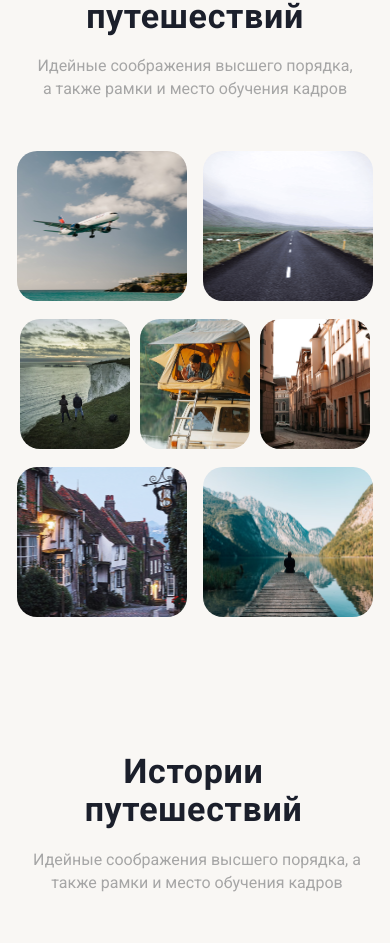
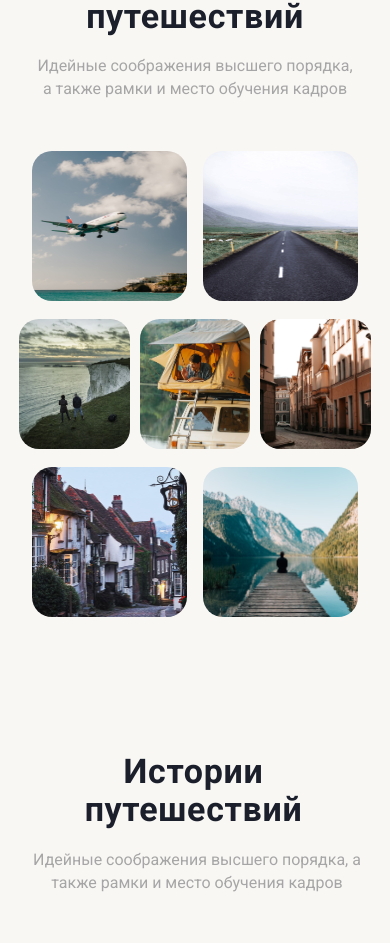
Before and after one commit to MaryBrandyBug/YourTour-React, a React (Create React App) app in the folder your-tour/: page / in a window 390 px wide. Shown: the part 5864-6807 px from the top of the page. Built offline with nearby package versions, Linux system fonts and the light colour scheme.

Commit message:
fix style photo section

```diff
--- a/your-tour/src/components/TravelPhotoSection/TravelPhoto.css
+++ b/your-tour/src/components/TravelPhotoSection/TravelPhoto.css
@@ -11,51 +11,45 @@
   gap: 30px;
 }
 .travel-photo-section .travel-photo-section__content .travel-photo-section__photo-container {
-  max-width: 1860px;
-  max-height: 301px;
+  min-width: 100%;
   display: flex;
   flex-direction: row;
-  align-items: flex-start;
+  justify-content: center;
   padding: 0px;
   gap: 30px;
 }
 .travel-photo-section .travel-photo-section__content .travel-photo-section__photo-container .travel-photo-section__big-photo {
-  max-width: 442.5px;
-  max-height: auto;
+  max-width: 23%;
   border-radius: 50px;
   -o-object-fit: cover;
      object-fit: cover;
 }
 .travel-photo-section .travel-photo-section__content .travel-photo-section__photo-container .travel-photo-section__small-photo {
-  max-width: 349.16px;
+  max-width: 18%;
   min-height: 301px;
   border-radius: 50px;
   -o-object-fit: cover;
      object-fit: cover;
 }
 
-@media (max-width: 1730px) {
+@media (max-width: 1630px) {
   .travel-photo-section .travel-photo-section__content .travel-photo-section__photo-container .travel-photo-section__big-photo {
-    max-width: 370.67px;
     min-height: 300px;
+    max-width: 26.7%;
   }
   .travel-photo-section .travel-photo-section__content .travel-photo-section__photo-container .max-size {
     display: none;
   }
   .travel-photo-section .travel-photo-section__content .travel-photo-section__photo-container .travel-photo-section__small-photo {
-    max-width: 270px;
+    max-width: 22.5%;
   }
 }
 @media (max-width: 1175px) {
   .travel-photo-section .travel-photo-section__content .travel-photo-section__photo-container .travel-photo-section__big-photo {
-    max-width: 314.67px;
     min-height: 300px;
   }
   .travel-photo-section .travel-photo-section__content .travel-photo-section__photo-container .max-size {
     display: none;
-  }
-  .travel-photo-section .travel-photo-section__content .travel-photo-section__photo-container .travel-photo-section__small-photo {
-    max-width: 231px;
   }
 }
 @media (max-width: 1024px) {
@@ -76,14 +70,11 @@
     gap: 20px;
   }
   .travel-photo-section .travel-photo-section__content .travel-photo-section__photo-container .travel-photo-section__big-photo {
-    max-width: 314.67px;
+    max-width: 30%;
     min-height: 300px;
   }
   .travel-photo-section .travel-photo-section__content .travel-photo-section__photo-container .max-size {
     display: none;
-  }
-  .travel-photo-section .travel-photo-section__content .travel-photo-section__photo-container .travel-photo-section__small-photo {
-    max-width: 231px;
   }
 }
 @media (max-width: 992px) {
@@ -115,7 +106,7 @@
     justify-content: center;
   }
   .travel-photo-section .travel-photo-section__content .travel-photo-section__photo-container .travel-photo-section__big-photo {
-    max-width: 340px;
+    max-width: 40%;
     max-height: 110px;
     border-radius: 20px;
   }
@@ -123,7 +114,7 @@
     display: none;
   }
   .travel-photo-section .travel-photo-section__content .travel-photo-section__photo-container .travel-photo-section__small-photo {
-    max-width: 250px;
+    max-width: 34.5%;
     max-height: 110px;
     border-radius: 20px;
   }
@@ -154,7 +145,6 @@
     justify-content: center;
   }
   .travel-photo-section .travel-photo-section__content .travel-photo-section__photo-container .travel-photo-section__big-photo {
-    max-width: 240px;
     max-height: 110px;
     border-radius: 20px;
   }
@@ -162,7 +152,6 @@
     display: none;
   }
   .travel-photo-section .travel-photo-section__content .travel-photo-section__photo-container .travel-photo-section__small-photo {
-    max-width: 170px;
     max-height: 70px;
     border-radius: 20px;
   }
@@ -196,7 +185,7 @@
     max-height: auto;
   }
   .travel-photo-section .travel-photo-section__content .travel-photo-section__photo-container .travel-photo-section__big-photo {
-    max-width: 170px;
+    max-width: 48.5%;
     min-height: 150px;
     max-height: 110px;
     border-radius: 20px;
@@ -205,7 +194,6 @@
     display: none;
   }
   .travel-photo-section .travel-photo-section__content .travel-photo-section__photo-container .travel-photo-section__small-photo {
-    max-width: 110px;
     min-height: 130px;
     border-radius: 20px;
   }
@@ -224,7 +212,7 @@
     gap: 18px;
   }
   .travel-photo-section .travel-photo-section__content .travel-photo-section__photo-container .travel-photo-section__big-photo {
-    max-width: 150px;
+    min-width: 46.7%;
     min-height: 110px;
     border-radius: 20px;
   }
@@ -232,7 +220,7 @@
     display: none;
   }
   .travel-photo-section .travel-photo-section__content .travel-photo-section__photo-container .travel-photo-section__small-photo {
-    max-width: 99px;
+    max-width: 30%;
     border-radius: 20px;
     min-height: 110px;
   }
--- a/your-tour/src/components/TravelPhotoSection/TravelPhoto.scss
+++ b/your-tour/src/components/TravelPhotoSection/TravelPhoto.scss
@@ -15,23 +15,27 @@
         gap: 30px;
 
         .travel-photo-section__photo-container {
-            max-width: 1860px;
-            max-height: 301px;
+            // max-width: 1860px;
+            // max-height: 301px;
+            min-width: 100%;
             display: flex;
             flex-direction: row;
-            align-items: flex-start;
+            // align-items: flex-start;
+            justify-content: center;
             padding: 0px;
             gap: 30px;
 
             .travel-photo-section__big-photo {
-                max-width: 442.5px;
-                max-height: auto;
+                // max-width: 442.5px;
+                max-width: 23%;
+                // max-height: auto;
                 border-radius: 50px;
                 object-fit: cover;
             }
 
             .travel-photo-section__small-photo {
-                max-width: 349.16px;
+                // max-width: 349.16px;
+                max-width: 18%;
                 min-height: 301px;
                 border-radius: 50px;
                 object-fit: cover;
@@ -40,7 +44,7 @@
     }
 }
 
-@media (max-width: 1730px) {
+@media (max-width: 1630px) {
     .travel-photo-section {
 
         .travel-photo-section__content {
@@ -48,15 +52,17 @@
             .travel-photo-section__photo-container {
 
                 .travel-photo-section__big-photo {
-                    max-width: 370.67px;
+                    // max-width: 370.67px;
                     min-height: 300px;
+                    max-width: 26.7%;
                 }
                 .max-size {
                     display: none;
                 }
 
                 .travel-photo-section__small-photo {
-                    max-width: 270px;
+                    // max-width: 270px;
+                    max-width: 22.5%;
                 }
 
             }
@@ -72,7 +78,7 @@
             .travel-photo-section__photo-container {
 
                 .travel-photo-section__big-photo {
-                    max-width: 314.67px;
+                    // max-width: 314.67px;
                     min-height: 300px;
                 }
                 .max-size {
@@ -80,7 +86,7 @@
                 }
 
                 .travel-photo-section__small-photo {
-                    max-width: 231px;
+                    // max-width: 231px;
                 }
 
             }
@@ -107,7 +113,8 @@
                 gap: 20px;
 
                 .travel-photo-section__big-photo {
-                    max-width: 314.67px;
+                    // max-width: 314.67px;
+                    max-width: 30%;
                     min-height: 300px;
                 }
                 .max-size {
@@ -115,7 +122,7 @@
                 }
 
                 .travel-photo-section__small-photo {
-                    max-width: 231px;
+                    // max-width: 231px;
                 }
 
             }
@@ -158,7 +165,8 @@
                 justify-content: center;
 
                 .travel-photo-section__big-photo {
-                    max-width: 340px;
+                    // max-width: 340px;
+                    max-width: 40%;
                     max-height: 110px;
                     border-radius: 20px;
                 }
@@ -168,7 +176,8 @@
                 }
 
                 .travel-photo-section__small-photo {
-                    max-width: 250px;
+                    // max-width: 250px;
+                    max-width: 34.5%;
                     max-height: 110px;
                     border-radius: 20px;
                 }
@@ -208,7 +217,7 @@
                 justify-content: center;
 
                 .travel-photo-section__big-photo {
-                    max-width: 240px;
+                    // max-width: 240px;
                     max-height: 110px;
                     border-radius: 20px;
                 }
@@ -218,7 +227,7 @@
                 }
 
                 .travel-photo-section__small-photo {
-                    max-width: 170px;
+                    // max-width: 170px;
                     max-height: 70px;
                     border-radius: 20px;
                 }
@@ -261,7 +270,8 @@
                 max-height: auto;
 
                 .travel-photo-section__big-photo {
-                    max-width: 170px;
+                    // max-width: 170px;
+                    max-width: 48.5%;
                     min-height: 150px;
                     max-height: 110px;
                     border-radius: 20px;
@@ -272,7 +282,7 @@
                 }
 
                 .travel-photo-section__small-photo {
-                    max-width: 110px;
+                    // max-width: 110px;
                     min-height: 130px;
                     border-radius: 20px;
                 }
@@ -310,7 +320,8 @@
             .travel-photo-section__photo-container {
 
                 .travel-photo-section__big-photo {
-                    max-width: 150px;
+                    // max-width: 150px;
+                    min-width: 46.7%;
                     min-height: 110px;
                     border-radius: 20px;
                 }
@@ -320,7 +331,8 @@
                 }
 
                 .travel-photo-section__small-photo {
-                    max-width: 99px;
+                    // max-width: 99px;
+                    max-width: 30%;
                     border-radius: 20px;
                     min-height: 110px;
                 }
```
Also changed, not shown: 1 other file (tests, documents, lock files or other folders).
